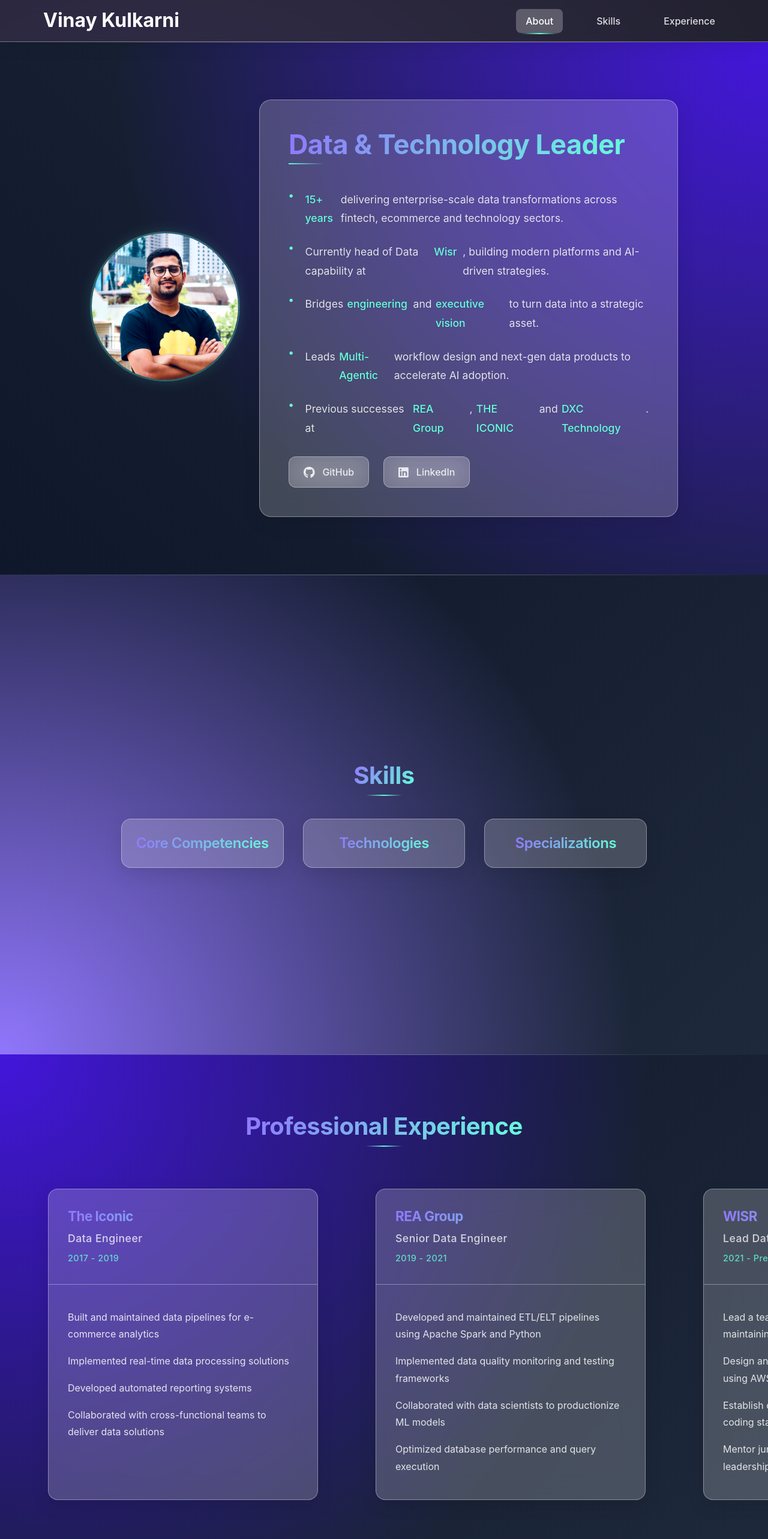
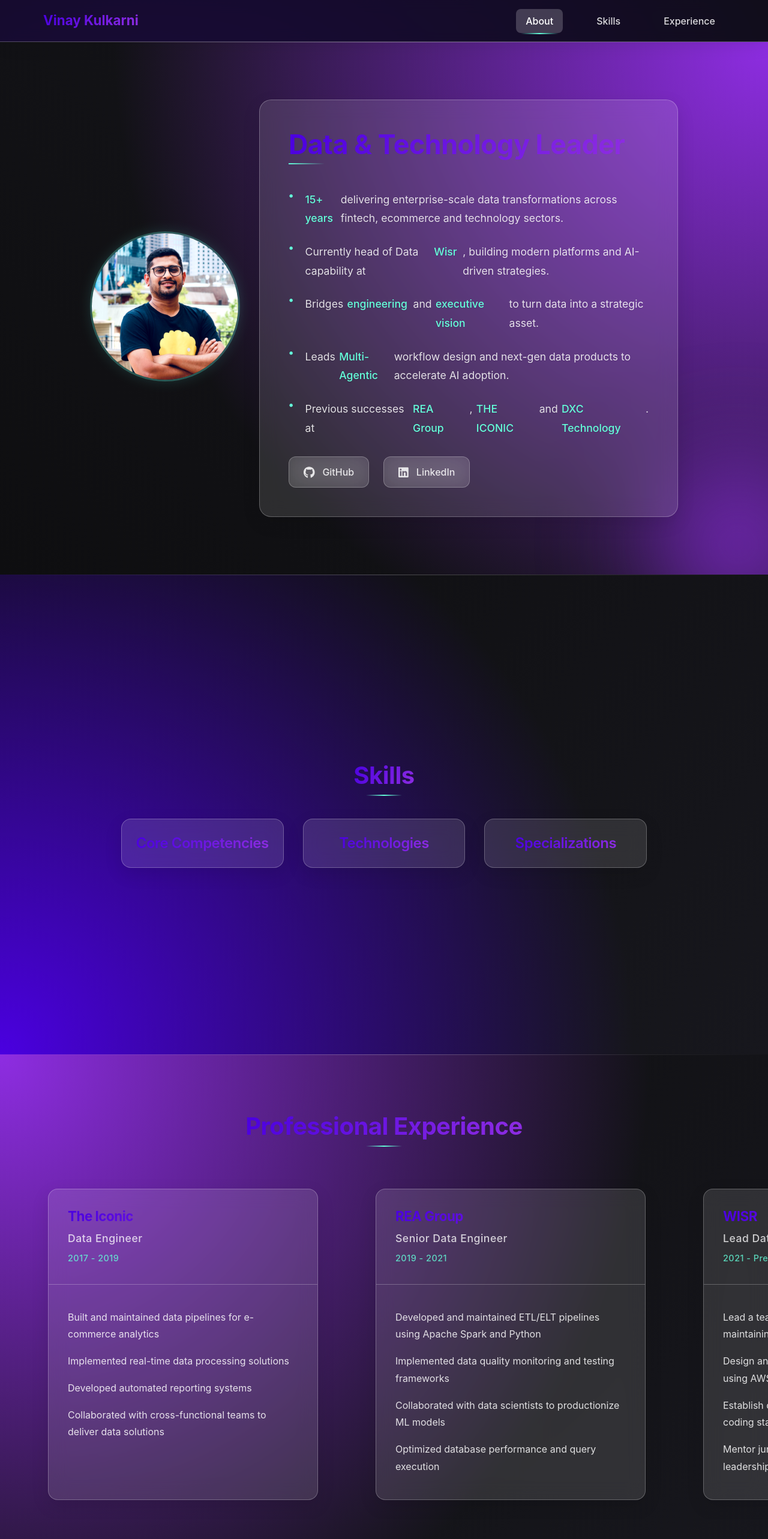
Before and after one commit to vincyf1/personal-website, a React (Vite) app: page /#about in a window 1280 px wide. Shown: the top 2566 px of the page at 60% size. Built offline with nearby package versions, Linux system fonts and the light colour scheme.

Commit message:
Restyle site with dark gradient glassmorphism

```diff
--- a/src/App.tsx
+++ b/src/App.tsx
@@ -7,7 +7,7 @@
 
 const GlobalStyle = createGlobalStyle`
   :root {
-    --primary-color: #1a1a1a;
+    --primary-color: #0e0e10;
     --secondary-color: #64ffda;
     --spacing: 1rem;
   }
--- a/src/components/Experience.tsx
+++ b/src/components/Experience.tsx
@@ -36,7 +36,7 @@
   text-align: center;
   margin-bottom: calc(var(--spacing) * 3);
   font-size: 2.5rem;
-  background: linear-gradient(120deg, var(--gradient-end), var(--secondary-color));
+  background: linear-gradient(120deg, var(--gradient-end), var(--gradient-start));
   -webkit-background-clip: text;
   -webkit-text-fill-color: transparent;
   font-weight: 700;
@@ -118,7 +118,7 @@
 const CompanyName = styled.h3`
   margin-bottom: 0.75rem;
   font-size: 1.4rem;
-  background: linear-gradient(120deg, var(--gradient-end), var(--secondary-color));
+  background: linear-gradient(120deg, var(--gradient-end), var(--gradient-start));
   -webkit-background-clip: text;
   -webkit-text-fill-color: transparent;
   font-weight: 700;
--- a/src/components/Header.tsx
+++ b/src/components/Header.tsx
@@ -44,6 +44,15 @@
     flex-direction: column;
     gap: 1rem;
   }
+`;
+
+const Logo = styled.h1`
+  font-size: 1.4rem;
+  margin: 0;
+  background: linear-gradient(120deg, var(--gradient-end), var(--gradient-start));
+  -webkit-background-clip: text;
+  -webkit-text-fill-color: transparent;
+  font-weight: 700;
 `;
 
 const NavLink = styled(Link)`
@@ -93,7 +102,7 @@
   return (
     <HeaderContainer>
       <NavContent>
-        <h1>Vinay Kulkarni</h1>
+        <Logo>Vinay Kulkarni</Logo>
         <NavLinks>
           <NavLink
             to="about"
--- a/src/components/Hero.tsx
+++ b/src/components/Hero.tsx
@@ -25,12 +25,26 @@
     height: 1px;
     background: linear-gradient(90deg, transparent, var(--glass-border), transparent);
   }
+
+  &::after {
+    content: '';
+    position: absolute;
+    bottom: -150px;
+    right: -150px;
+    width: 400px;
+    height: 400px;
+    background: radial-gradient(circle at center, var(--gradient-start), transparent 70%);
+    filter: blur(80px);
+    z-index: 0;
+  }
 `;
 
 const Container = styled.div`
   max-width: 1200px;
   margin: 0 auto;
   padding: 0 var(--spacing);
+  position: relative;
+  z-index: 1;
 `;
 
 const ProfileContainer = styled.div`
@@ -65,6 +79,8 @@
     width: 200px;
     height: 200px;
   }
+  position: relative;
+  z-index: 1;
 `;
 
 const ProfileContent = styled.div`
@@ -78,6 +94,8 @@
   border: 1px solid var(--glass-border);
   box-shadow: 0 10px 30px rgba(0, 0, 0, 0.1);
   transition: all 0.3s ease;
+  position: relative;
+  z-index: 1;
 
   &:hover {
     transform: translateY(-5px);
@@ -95,7 +113,7 @@
 const Title = styled.h2`
   font-size: 2.8rem;
   margin-bottom: 1rem;
-  background: linear-gradient(120deg, var(--gradient-end), var(--secondary-color));
+  background: linear-gradient(120deg, var(--gradient-end), var(--gradient-start));
   -webkit-background-clip: text;
   -webkit-text-fill-color: transparent;
   font-weight: 700;
--- a/src/components/Skills.tsx
+++ b/src/components/Skills.tsx
@@ -37,7 +37,7 @@
   text-align: center;
   margin-bottom: calc(var(--spacing) * 3);
   font-size: 2.5rem;
-  background: linear-gradient(120deg, var(--gradient-end), var(--secondary-color));
+  background: linear-gradient(120deg, var(--gradient-end), var(--gradient-start));
   -webkit-background-clip: text;
   -webkit-text-fill-color: transparent;
   font-weight: 700;
@@ -114,7 +114,7 @@
 
 const CategoryTitle = styled.h3`
   font-size: 1.5rem;
-  background: linear-gradient(120deg, var(--gradient-end), var(--secondary-color));
+  background: linear-gradient(120deg, var(--gradient-end), var(--gradient-start));
   -webkit-background-clip: text;
   -webkit-text-fill-color: transparent;
   font-weight: 600;
--- a/src/styles/global.css
+++ b/src/styles/global.css
@@ -1,17 +1,17 @@
 :root {
-  --primary-color: #1a1a1a;
-  --primary-color-rgb: 26, 26, 26;
+  --primary-color: #0e0e10;
+  --primary-color-rgb: 14, 14, 16;
   --secondary-color: #64ffda;
   --text-primary: #ffffff;
   --text-secondary: rgba(255, 255, 255, 0.85);
-  --background: #0f172a;
-  --background-light: #1e293b;
-  --gradient-start: #4316db;
-  --gradient-end: #9076fc;
-  --glass-background: rgba(255, 255, 255, 0.2);
-  --glass-border: rgba(255, 255, 255, 0.35);
-  --glass-hover: rgba(255, 255, 255, 0.25);
-  --glass-blur: 20px;
+  --background: #0e0e10;
+  --background-light: #17171d;
+  --gradient-start: #8e2de2;
+  --gradient-end: #4a00e0;
+  --glass-background: rgba(255, 255, 255, 0.12);
+  --glass-border: rgba(255, 255, 255, 0.25);
+  --glass-hover: rgba(255, 255, 255, 0.2);
+  --glass-blur: 16px;
 }
 
 body {
@@ -22,7 +22,8 @@
   -webkit-font-smoothing: antialiased;
   -moz-osx-font-smoothing: grayscale;
   background:
-    radial-gradient(circle at 20% 20%, var(--gradient-end), transparent 70%),
+    radial-gradient(circle at 20% 20%, var(--gradient-end), transparent 60%),
+    radial-gradient(circle at 80% 120%, var(--gradient-start), transparent 70%),
     linear-gradient(135deg, var(--background) 0%, var(--background-light) 100%);
   color: var(--text-primary);
 }
@@ -44,14 +45,14 @@
 }
 
 ::-webkit-scrollbar-track {
-  background: var(--background);
+  background: var(--background-light);
 }
 
 ::-webkit-scrollbar-thumb {
-  background: var(--background-light);
+  background: var(--gradient-end);
   border-radius: 5px;
 }
 
 ::-webkit-scrollbar-thumb:hover {
-  background: var(--primary-color);
+  background: var(--gradient-start);
 }
```
